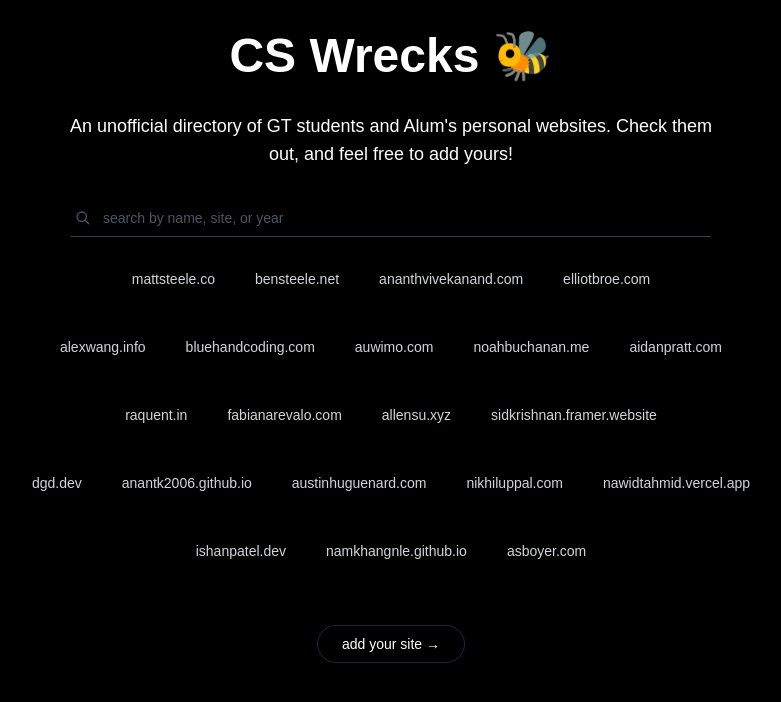
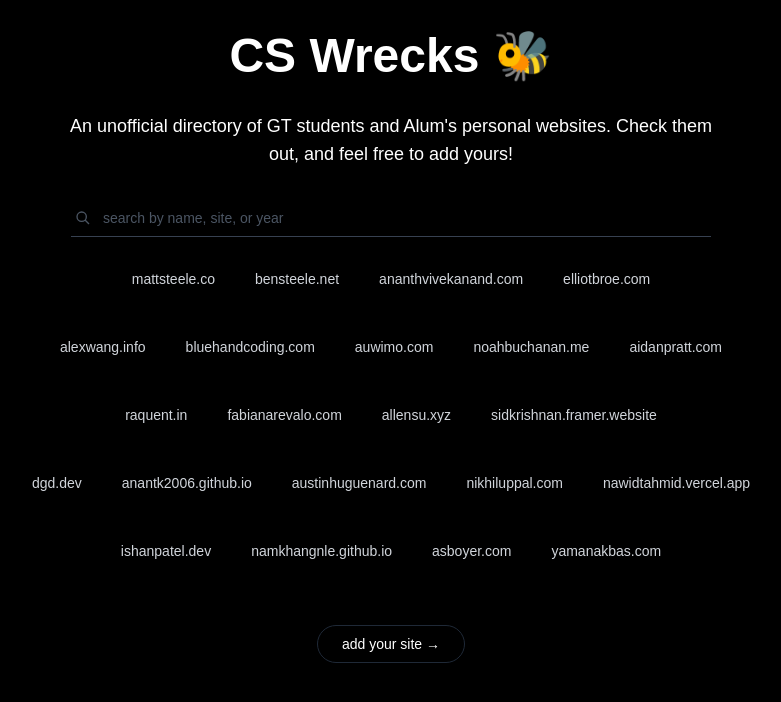
Before and after one commit to msteele3/cswrecks, a Next.js app: page / in a window 1280 px wide. Shown: the top 702 px of the page, without its empty margins (249-1030 px from the left). Built offline with nearby package versions, Linux system fonts and the light colour scheme.

Commit message:
added Yaman

```diff
--- a/app/sites.ts
+++ b/app/sites.ts
@@ -111,5 +111,10 @@ export const allSites: Site[] = [
     name: "Andrew Boyer",
     year: 2026,
     website: "https://asboyer.com"
+  },
+  {
+    name: "Yaman Akbas",
+    year: 2026,
+    website: "https://yamanakbas.com/"
   }
 ];
```
